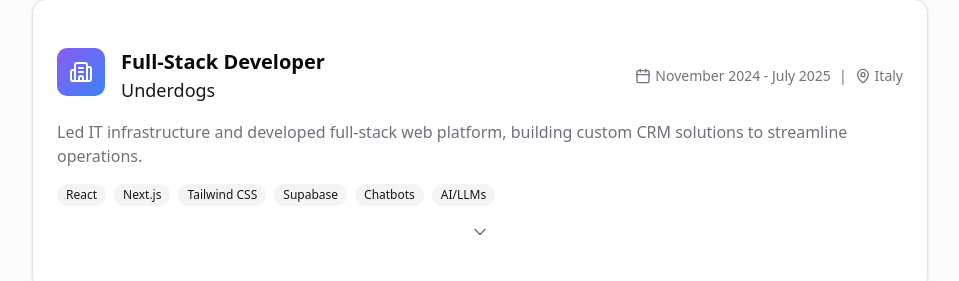
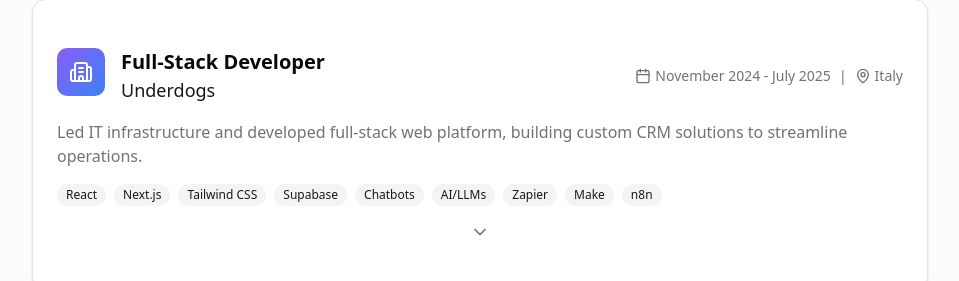
Before and after one commit to Luisotee/portfolio-new, a Next.js app: page / in a window 1280 px wide. Shown: the part 2467-2748 px from the top of the page, without its empty margins (160-1119 px from the left). Built offline with nearby package versions, Linux system fonts and the light colour scheme.

Commit message:
feat: enhance experience section with detailed chatbot implementation and additional technologies

```diff
--- a/src/data/experience.ts
+++ b/src/data/experience.ts
@@ -37,9 +37,9 @@ export const experiences: Experience[] = [
     achievements: [
       "Led IT infrastructure and developed full-stack web platform with React, Next.js, and Tailwind CSS",
       "Designed and shipped custom CRM from scratch, eliminating dependency on third-party automation tools",
-      "Built and deployed company-wide chatbot, becoming the primary tool for internal knowledge sharing",
+      "Built and deployed company-wide chatbot using Zapier, Make, and n8n workflows, becoming the primary tool for internal knowledge sharing",
     ],
-    technologies: ["React", "Next.js", "Tailwind CSS", "Supabase", "Chatbots", "AI/LLMs"],
+    technologies: ["React", "Next.js", "Tailwind CSS", "Supabase", "Chatbots", "AI/LLMs", "Zapier", "Make", "n8n"],
   },
   {
     id: "awana-digital",
```
